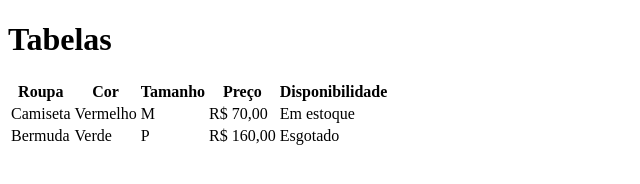
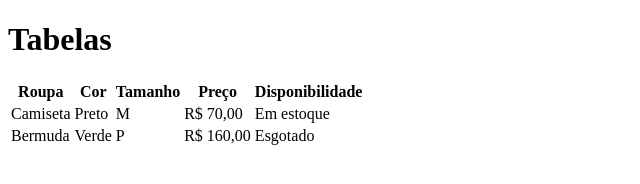
Before and after one commit to denisero19/aula-tabela, a plain HTML site: page index.html in a window 1280 px wide. Shown: the whole page, without its empty margins (0-640 px from the left). Drawn offline with Linux system fonts and the light colour scheme.

Commit message:
Vermelho

```diff
--- a/index.html
+++ b/index.html
@@ -19,7 +19,7 @@
         </tr>
         <tr>
             <td>Camiseta</td>
-            <td>Vermelho</td>
+            <td>Preto</td>
             <td>M</td>
             <td>R$ 70,00</td>
             <td>Em estoque</td>
```
